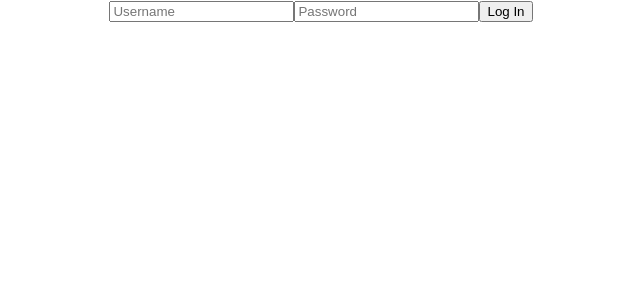
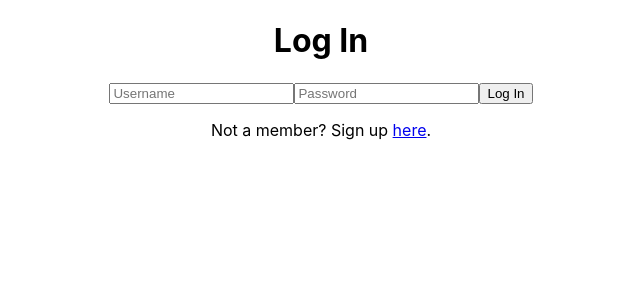
Before and after one commit to ahotchkin/react-fitness-frontend, a React (Create React App) app: page /login in a window 1280 px wide. Shown: the top 300 px of the page, without its empty margins (319-959 px from the left). Built offline with nearby package versions, Linux system fonts and the light colour scheme; no server answers.

Commit message:
Add login header and link to sign up if not a member

```diff
--- a/src/components/Login.js
+++ b/src/components/Login.js
@@ -1,5 +1,7 @@
 import React, { Component } from 'react';
 import { connect } from 'react-redux';
+import { Link } from 'react-router-dom';
+
 // import { updateLoginForm } from '../actions/loginForm';
 import { login } from '../actions/currentUser';
 
@@ -38,6 +40,8 @@ class Login extends Component {
 
   render() {
     return (
+      <div>
+        <h1>Log In</h1>
         <form onSubmit={this.handleOnSubmit}>
           <input
             placeholder="Username"
@@ -55,6 +59,8 @@ class Login extends Component {
           />
           <input type="submit" value="Log In" />
         </form>
+        <p>Not a member? Sign up <Link to="/signup">here</Link>.</p>
+      </div>
     )
   }
 }
```
Lines whose indentation alone changed are shown as unchanged.
